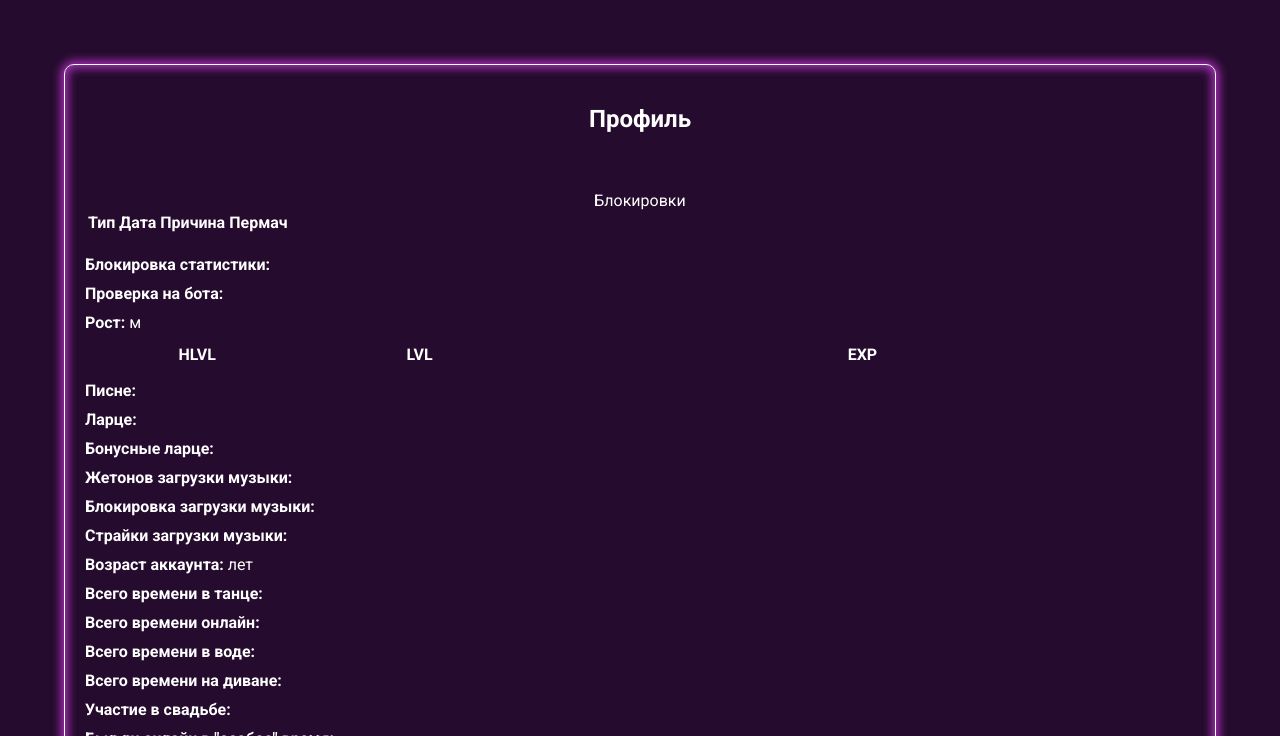
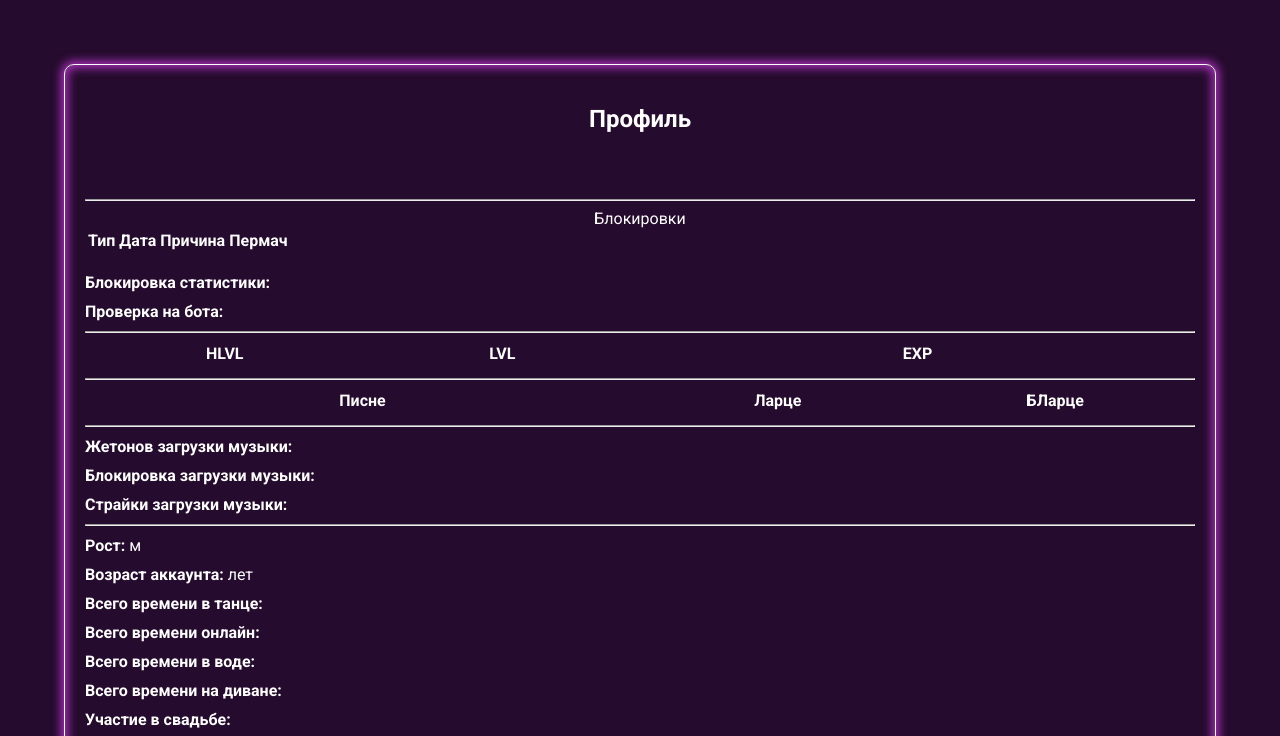
Before and after one commit to zer-0x/dw, a plain HTML site: page profile.html in a window 1280 px wide. Shown: the top 736 px of the page. Drawn offline with nearby package versions, Linux system fonts and the light colour scheme; a script that the page names is missing.

Commit message:
Update profile.html

```diff
--- a/profile.html
+++ b/profile.html
@@ -95,6 +95,7 @@
             <span id="id"></span>
             <h2 id="nickname">Профиль</h2>
             <span id="gender"></span><br><br>
+            <hr>
             <span>Блокировки</span>
             <table id="bans-table">
                 <thead>
@@ -110,13 +111,13 @@
             <div class="profile-info">
                 <p><strong>Блокировка статистики:</strong> <span id="blockStatist"></span></p>
                 <p><strong>Проверка на бота:</strong> <span id="botCheck"></span></p>
-                <p><strong>Рост:</strong> <span id="height"></span> м</p>
+                <hr>
                 <table width="100%">
                     <thead>
                         <tr>
-                            <td width="20%" align="center"><b>HLVL</b></td>
-                            <td width="20%" align="center"><b>LVL</b></td>
-                            <td width="60%" align="center"><b>EXP</b></td>
+                            <td width="25%" align="center"><b>HLVL</b></td>
+                            <td width="25%" align="center"><b>LVL</b></td>
+                            <td width="50%" align="center"><b>EXP</b></td>
                         </tr>
                     </thead>
                     <tbody>
@@ -127,12 +128,29 @@
                         </tr>
                     </tbody>
                 </table>
-                <p><strong>Писне:</strong> <span id="coins"></span></p>
-                <p><strong>Ларце:</strong> <span id="cash"></span></p>
-                <p><strong>Бонусные ларце:</strong> <span id="bonusCash"></span></p>
+                <hr>
+                <table width="100%">
+                    <thead>
+                        <tr>
+                            <td width="50%" align="center"><b>Писне</b></td>
+                            <td width="25%" align="center"><b>Ларце</b></td>
+                            <td width="25%" align="center"><b>БЛарце</b></td>
+                        </tr>
+                    </thead>
+                    <tbody>
+                        <tr>
+                            <td align="center"><span id="coins"></span></td>
+                            <td align="center"><span id="cash"></span></td>
+                            <td align="center"><span id="bonusCash"></span></td>
+                        </tr>
+                    </tbody>
+                </table>
+                <hr>
                 <p><strong>Жетонов загрузки музыки:</strong> <span id="songCoins"></span></p>
                 <p><strong>Блокировка загрузки музыки:</strong> <span id="blockSong"></span></p>
                 <p><strong>Страйки загрузки музыки:</strong> <span id="songStrikes"></span></p>
+                <hr>
+                <p><strong>Рост:</strong> <span id="height"></span> м</p>
                 <p><strong>Возраст аккаунта:</strong> <span id="years"></span> лет</p>
                 <p><strong>Всего времени в танце:</strong> <span id="totalDanceTime"></span></p>
                 <p><strong>Всего времени онлайн:</strong> <span id="totalOnlineTime"></span></p>
```
